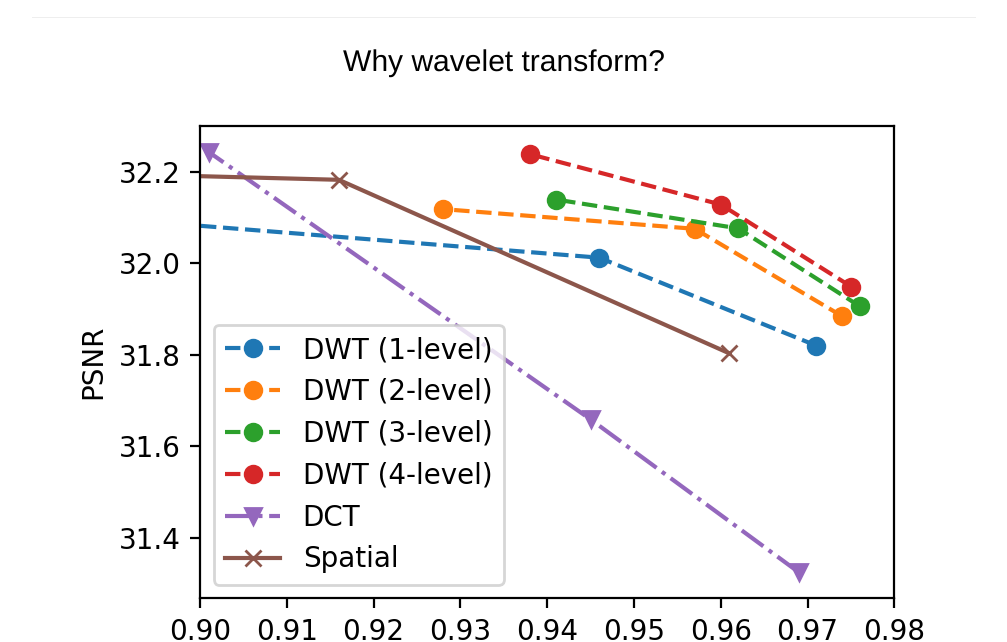
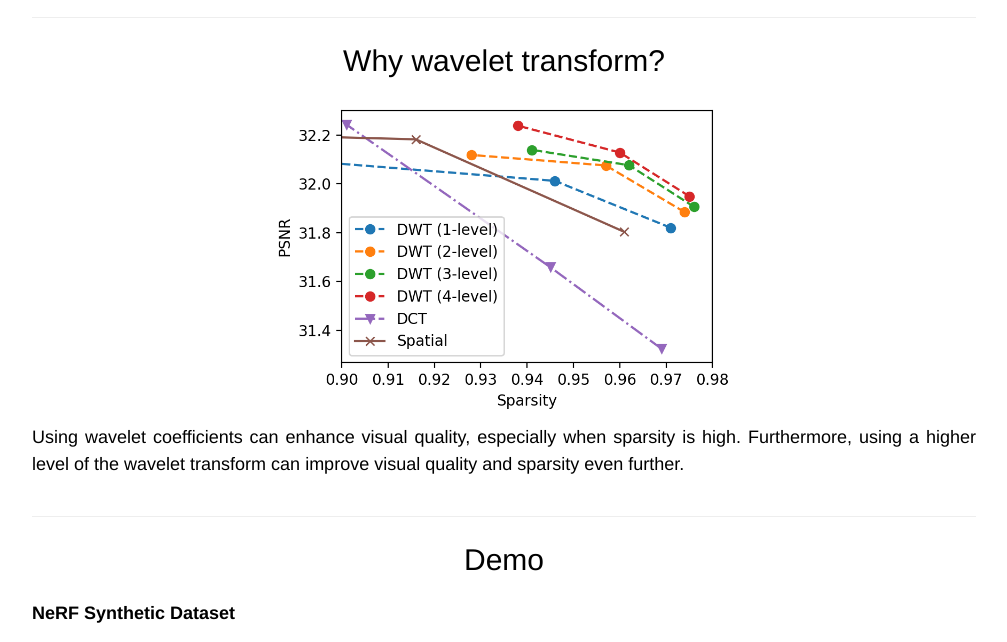
Before and after one commit to daniel03c1/masked_wavelet_nerf, a plain HTML site: page index.html in a window 1280 px wide. Shown: the part 1305-1947 px from the top of the page, without its empty margins (136-1143 px from the left). Drawn offline with nearby package versions, Linux system fonts and the light colour scheme; grey boxes are pictures that could not be loaded.

Commit message:
Update index.html

```diff
--- a/index.html
+++ b/index.html
@@ -148,7 +148,7 @@
 					<h2>Why wavelet transform?</h2>
 				</div>
 				<div class="w3-display-container w3-row w3-white w3-margin-bottom w3-center">
-					<img src="images/fig_level.png">
+					<img src="images/fig_level.png" style="width:50%">
 					<p align="justify">Using wavelet coefficients can enhance visual quality, especially when sparsity is high. Furthermore, using a higher level of the wavelet transform can improve visual quality and sparsity even further.</p>
 				</div>
 
```
